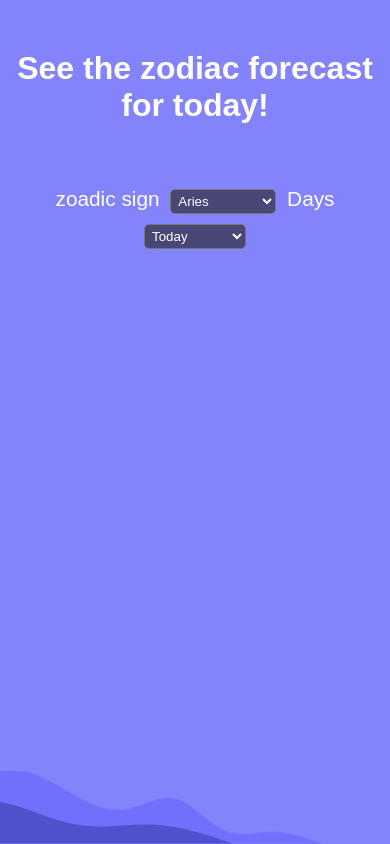
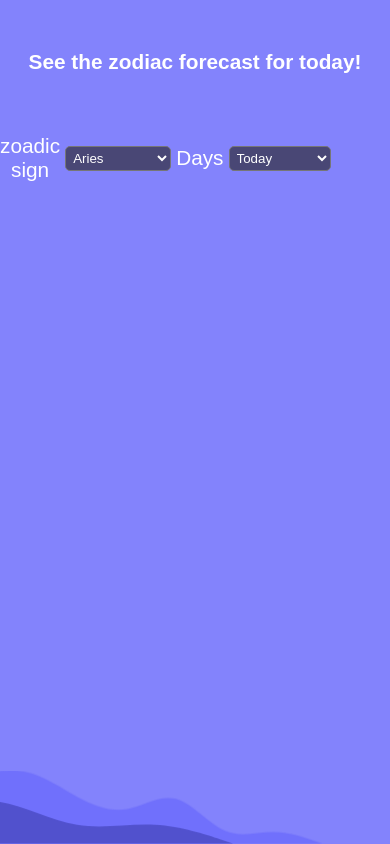
Before and after one commit to Larissasthefany/zodiac_sign, a plain HTML site: page index.html in a window 390 px wide. Drawn offline with Linux system fonts and the light colour scheme.

Commit message:
Media query

```diff
--- a/index.html
+++ b/index.html
@@ -11,6 +11,7 @@
     <main>
         <h1>See the zodiac forecast for today!</h1>
         <form action="" method="post" class="zodiaco">
+        <div>
             <label for="isignos">zoadic sign</label>
             <select name="signos" id="signos">
                 <optgroup label="Signos">
@@ -29,7 +30,7 @@
                 </optgroup>
             </select>
                 <label for="dias">Days</label>
-            <select name="" id="">
+                <select name="dias" id="dias">
                     <optgroup label="Dias">
                     <option value="">Today</option>
                     <option value="">Yesterday</option>
--- a/style.css
+++ b/style.css
@@ -94,3 +94,23 @@ option, select{
         transform: translateX(-1500px);
     }
 }
+
+
+
+@media screen and (max-width: 480px){
+
+    form{
+        width: 30%;
+    }
+    h1{
+        font-size: 1.3em ;
+        font-family: sans-serif;
+        text-align: center;
+    }
+    div{
+        display: flex;
+        align-items: center;
+        justify-content: space-between;
+        columns: 2;
+    }
+}
```
Lines whose indentation alone changed are shown as unchanged.
